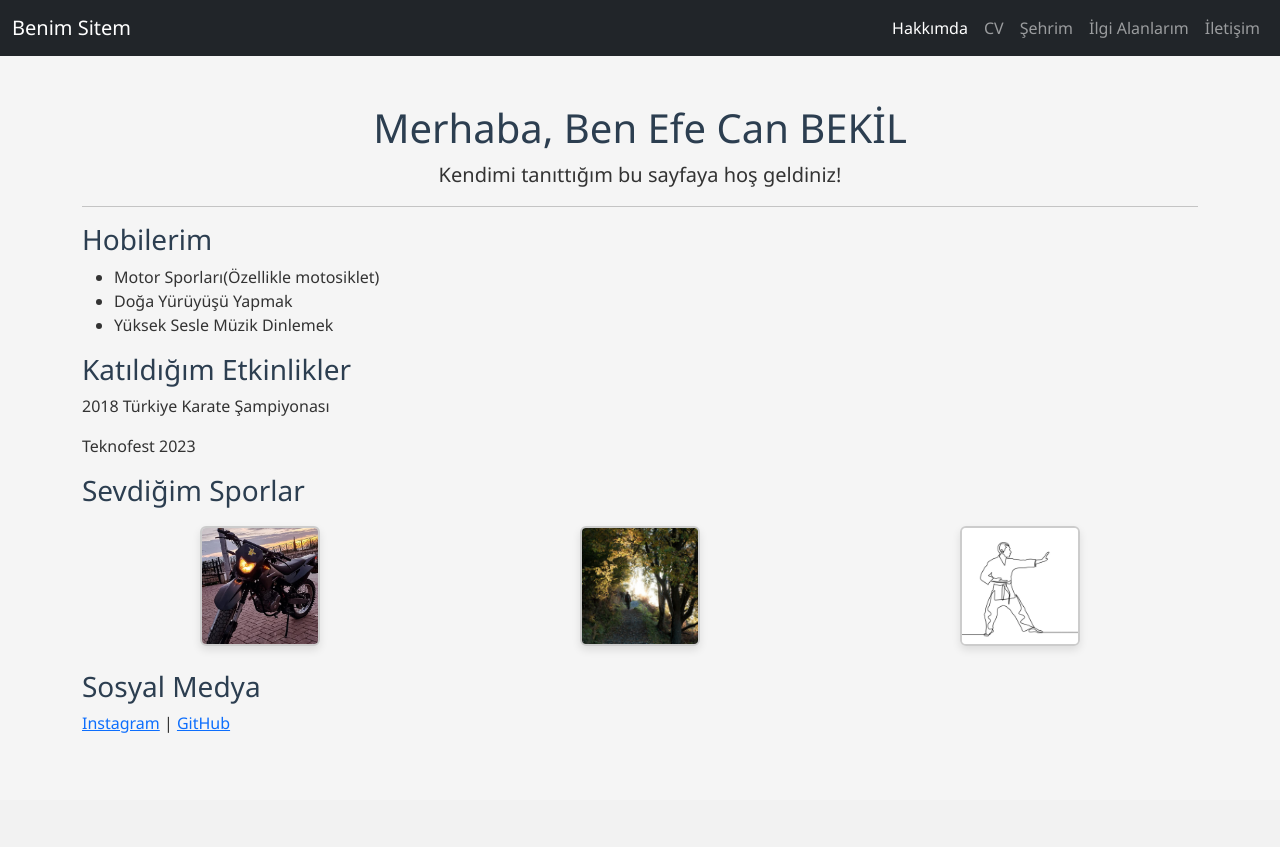
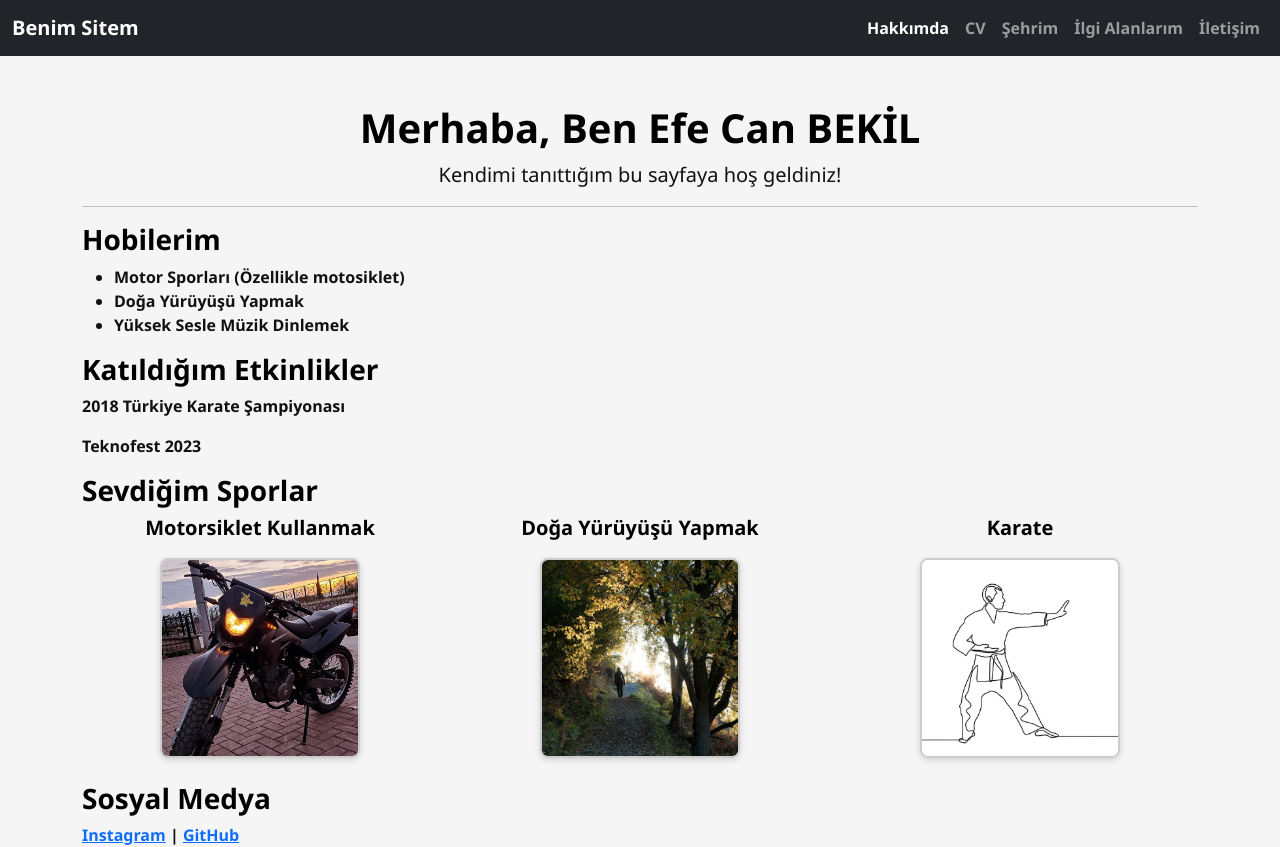
Before and after one commit to bekilefecan/KisiselWebSitesi, a PHP site: page / in a window 1280 px wide. Before the commit the page ends 733 px from the top, so only its background shows below. Run offline with PHP 8.4, Linux system fonts and the light colour scheme.

Commit message:
Hakkımda sayfası spor görselleri düzenlendi ve yazılar kalınlaştırıldı

```diff
--- a/css/js/php/img/api/css/style.css
+++ b/css/js/php/img/api/css/style.css
@@ -1,11 +1,11 @@
 body {
     font-family: 'Segoe UI', sans-serif;
-    background-color: #f5f5f5;
+    background-color: hsl(0, 0%, 96%);
     color: #333;
   }
 
   h1, h3 {
-    color: #2c3e50;
+    color: #395d81;
   }
 
   img {
@@ -18,3 +18,24 @@ body {
     object-fit: cover;
     border: 2px solid #ccc;
   }
+  body {
+    font-family: 'Segoe UI', Tahoma, Geneva, Verdana, sans-serif;
+    font-weight: 500;
+    color: #222;
+  }
+  body {
+    font-family: 'Segoe UI', Tahoma, Geneva, Verdana, sans-serif;
+    font-weight: 600;
+    color: #111;
+  }
+  h1, h2, h3, h4, h5 {
+    font-weight: 700;
+    color: #000;
+  }
+  .spor-resim {
+    width: 200px;
+    height: 200px;
+    object-fit: cover;
+    border-radius: 8px;
+    box-shadow: 0 2px 6px rgba(0, 0, 0, 0.15);
+  }
--- a/css/js/php/img/api/index.html
+++ b/css/js/php/img/api/index.html
@@ -40,7 +40,7 @@
 
     <h3>Hobilerim</h3>
     <ul>
-      <li>Motor Sporları(Özellikle motosiklet)</li>
+      <li>Motor Sporları (Özellikle motosiklet)</li>
       <li>Doğa Yürüyüşü Yapmak</li>
       <li>Yüksek Sesle Müzik Dinlemek</li>
     </ul>
@@ -50,22 +50,24 @@
     <p>Teknofest 2023</p>
 
     <h3>Sevdiğim Sporlar</h3>
-    <div class="row">
-      <div class="col-md-4 text-center">
-        <img src="img/motosiklet.jpg" class="img-fluid rounded spor-resim" alt="Motosiklet">
+    <div class="row text-center">
+      <div class="col-md-4">
+        <h5>Motorsiklet Kullanmak</h5>
+        <img src="img/motosiklet.jpg" class="spor-resim">
       </div>
-      <div class="col-md-4 text-center">
-        <img src="img/dogayuruyusu.jpg" class="img-fluid rounded spor-resim" alt="Doğa Yürüyüşü">
+      <div class="col-md-4">
+        <h5>Doğa Yürüyüşü Yapmak</h5>
+        <img src="img/dogayuruyusu.jpg" class="spor-resim">
       </div>
-      <div class="col-md-4 text-center">
-        <img src="img/karate.jpg" class="img-fluid rounded spor-resim" alt="Karate">
+      <div class="col-md-4">
+        <h5>Karate</h5>
+        <img src="img/karate.jpg" class="spor-resim">
       </div>
     </div>
 
-
     <h3 class="mt-4">Sosyal Medya</h3>
-    <a href=https://www.instagram.com/efecann.bkll/ target="_blank">Instagram</a> |
-    <a href=https://github.com/?ysclid=majpwehq30375147963 target="_blank">GitHub</a>
+    <a href="https://www.instagram.com/efecann.bkll/" target="_blank">Instagram</a> |
+    <a href="https://github.com/?ysclid=majpwehq30375147963" target="_blank">GitHub</a>
   </div>
 
   <!-- Bootstrap JS -->
```
Also changed, not shown: css/js/php/img/api/ilgi-alanlarim.html (added, +68 -0 lines), css/js/php/img/api/img/arabalar.jpg (added), css/js/php/img/api/img/havacilik.jpg (added), css/js/php/img/api/img/yemek.jpg (added), ilgi-alanlarim.html (deleted).
